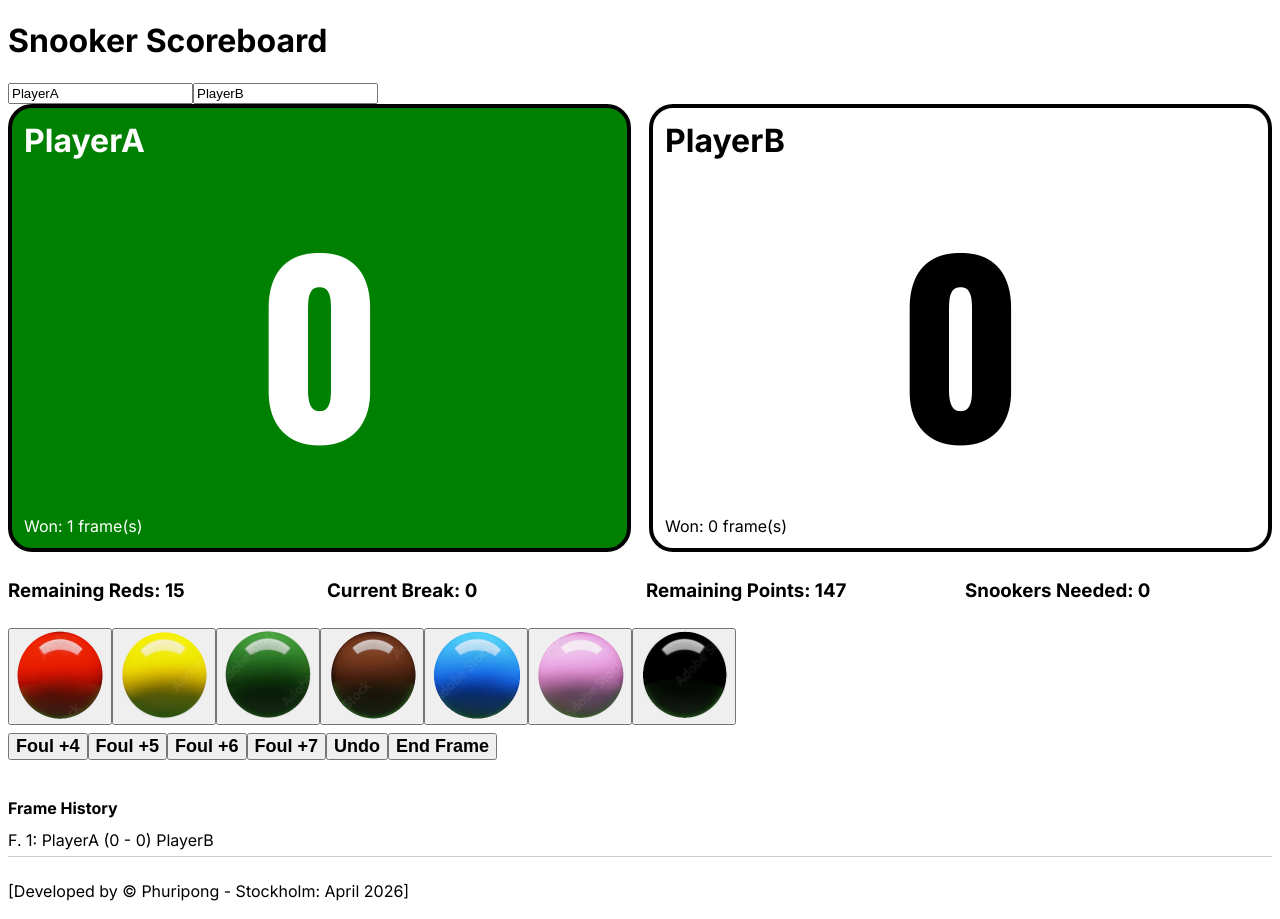
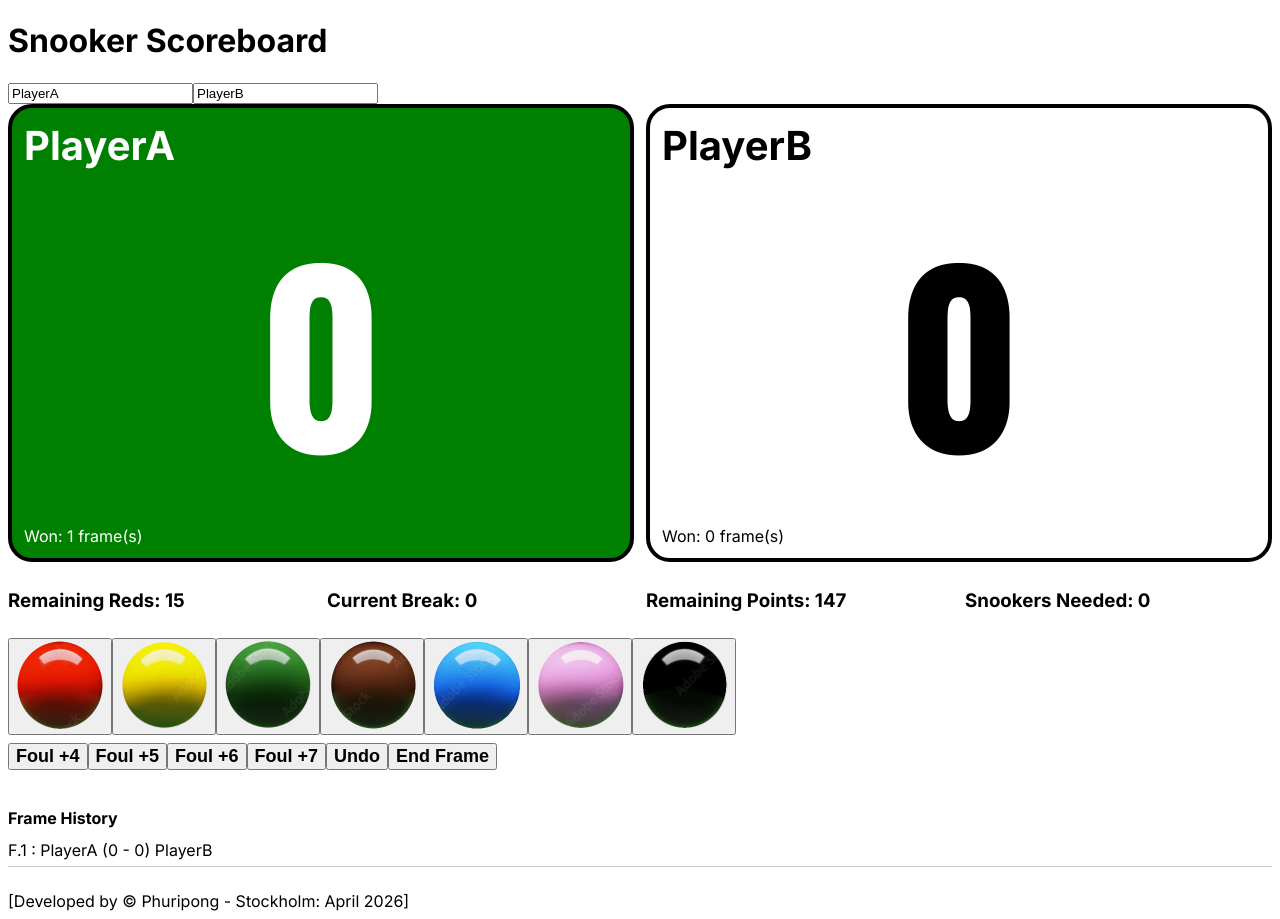
Before and after one commit to phuriponga/SnookerScoreBoard, a Next.js app: page / in a window 1280 px wide. Both pictures are taken after a click on the button "End Frame". Built offline with nearby package versions, Linux system fonts and the light colour scheme.

Commit message:
Adjust scoreboard styles and frame history layout
Updated scoreboard display styles and frame history formatting.

```diff
--- a/components/SnookerScoreboardApp.tsx
+++ b/components/SnookerScoreboardApp.tsx
@@ -209,7 +209,7 @@ function endFrame(finalScores = scores) {
             style={{
               display: "grid",
               gridTemplateColumns: "1fr 1fr",
-              gap: "18px"
+              gap: "12px"
             }}
           >
             {(['A', 'B'] as Player[]).map(p => (
@@ -225,7 +225,7 @@ function endFrame(finalScores = scores) {
                   padding: "12px"
                 }}
               >
-                <h1 style={{ fontSize: "32px", fontWeight: "bold", margin: "1px 0" }}>{playerNames[p]}</h1>
+                <h1 style={{ fontSize: "40px", fontWeight: "bold", margin: "1px 0" }}>{playerNames[p]}</h1>
                 <h1 className="score-font" style={{ fontSize: "230px", fontWeight: "bold", margin: "8px 0", textAlign: "center" }}>{scores[p]}</h1>
                 <div>Won: {frames[p]} frame(s) </div>
               </div>
@@ -269,7 +269,15 @@ function endFrame(finalScores = scores) {
               <h2 style={{ fontSize: "16px", fontWeight: "bold", marginBottom: "6px" }}>Frame History</h2>
               {frameHistory.map((frame, index) => (
                 <div key={index} style={{fontSize: "16px", padding: "6px 0", borderBottom: "1px solid #ccc"}}>
-                  F. {index + 1}: {playerNames.A} ({frame.A} - {frame.B}) {playerNames.B}
+                  F.{index + 1} : {playerNames.A} (
+                  <span style={{fontWeight: frame.A > frame.B ? "bold" : "normal", color: frame.A > frame.B ? "green" : "inherit"}}>
+                    {frame.A}
+                  </span>
+                  {" - "}
+                  <span style={{fontWeight: frame.B > frame.A ? "bold" : "normal", color: frame.B > frame.A ? "green" : "inherit"}}>
+                    {frame.B}
+                  </span>
+                  ) {playerNames.B}
                 </div>
               ))}
             </CardContent>
```
